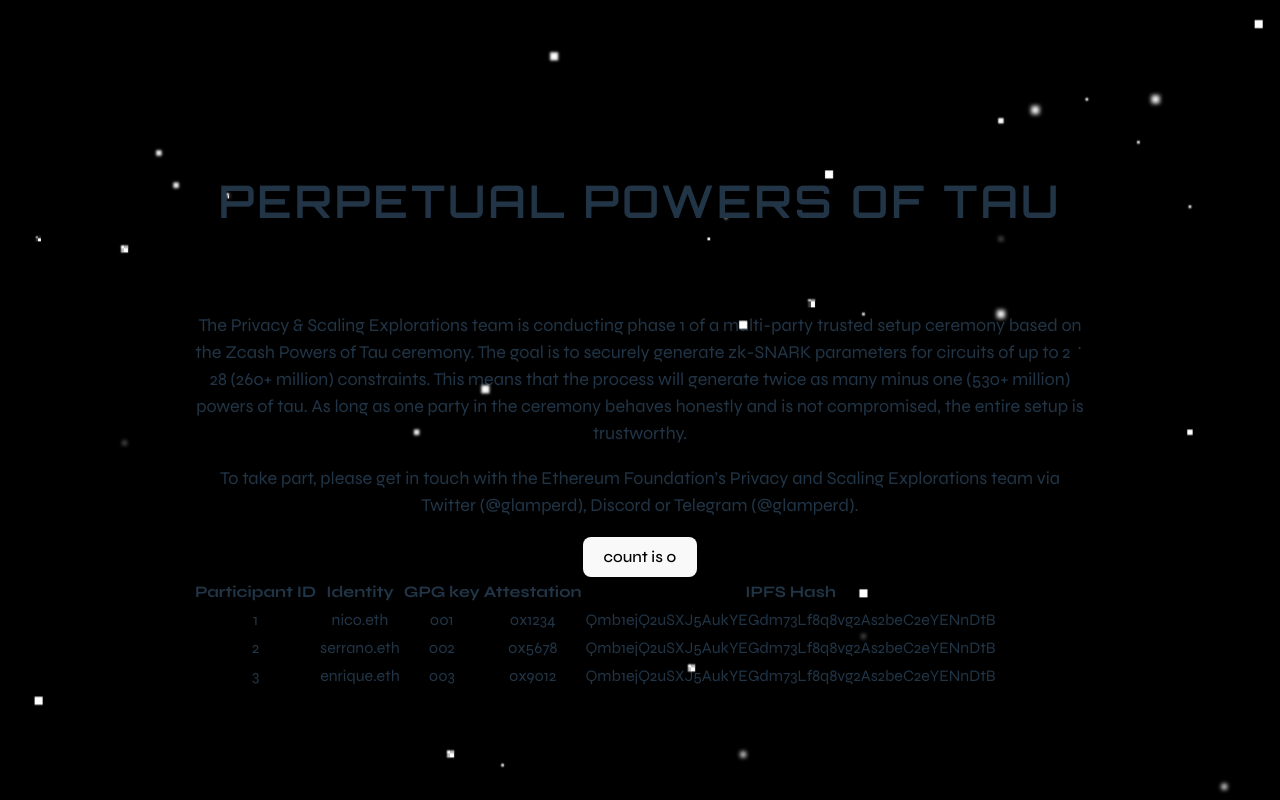
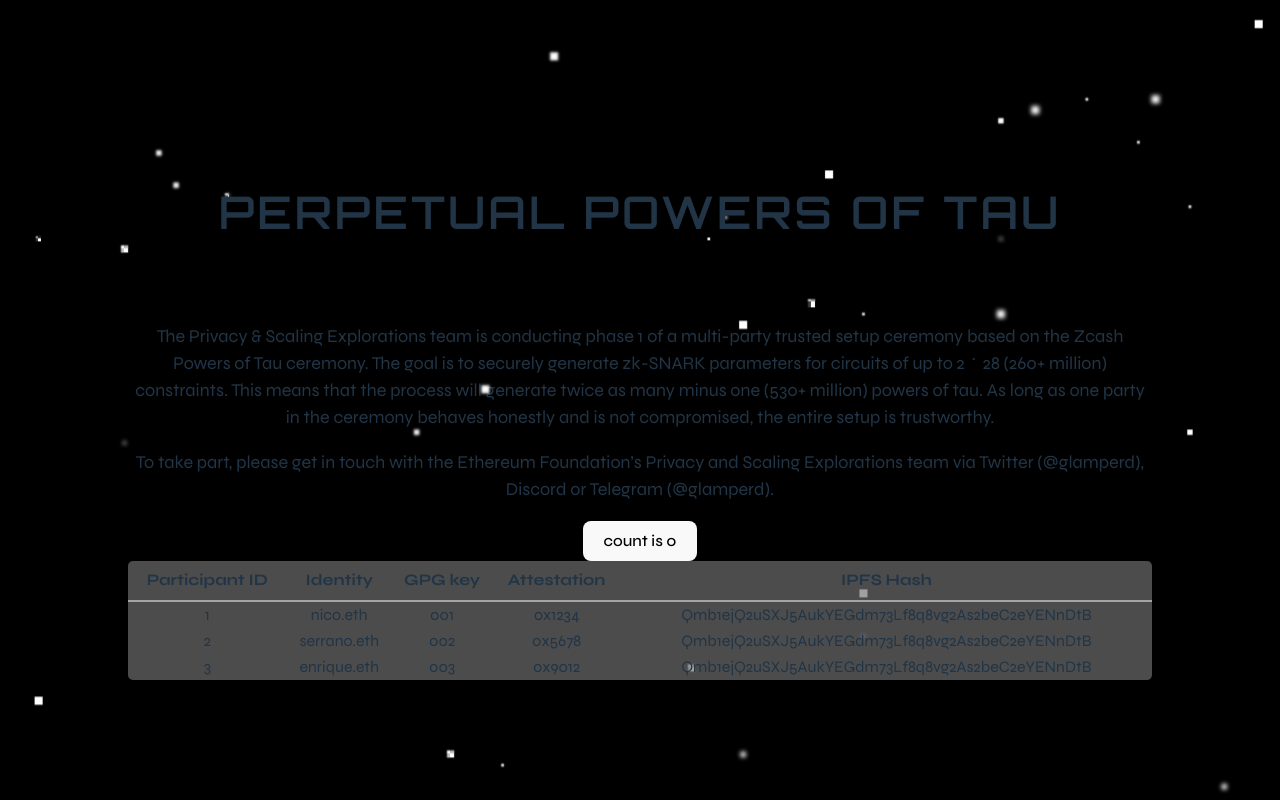
Before and after one commit to zkparty/perpetualpowersoftau-website, a React (Vite) app: page / in a window 1280 px wide. Built offline with nearby package versions, Linux system fonts and the light colour scheme.

Commit message:
table(feat): header border

```diff
--- a/src/App.tsx
+++ b/src/App.tsx
@@ -34,9 +34,9 @@
 }
 
 const Container = styled.div`
-  width: 70%;
+  width: 80%;
   margin: 0 auto;
-  max-width: 900px;
+  max-width: 1100px;
 `
 
 export default App
--- a/src/components/Table.tsx
+++ b/src/components/Table.tsx
@@ -1,3 +1,5 @@
+import styled from "styled-components"
+
 const Table = () => {
 
     const data = [
@@ -26,8 +28,8 @@
 
 
     return (
-        <table>
-            <thead>
+        <TableComponent>
+            <TableHeader>
                 <tr>
                     <th>Participant ID</th>
                     <th>Identity</th>
@@ -35,7 +37,7 @@
                     <th>Attestation</th>
                     <th>IPFS Hash</th>
                 </tr>
-            </thead>
+            </TableHeader>
             <tbody>
                 {data.map((record) => (
                     <tr key={record.participantId}>
@@ -47,8 +49,25 @@
                     </tr>
                 ))}
             </tbody>
-        </table>
+        </TableComponent>
     )
 }
 
+const TableComponent = styled.table`
+    position: relative;
+    z-index: 1;
+    width: 100%;
+    border-radius: 5px;
+    padding-block: 20px;
+    padding-inline: 30px;
+    background: #727272ab;
+    border-collapse: collapse;
+`
+
+const TableHeader = styled.thead`
+    height: 40px;
+    font-weight: 700;
+    border-bottom: 2px solid #a4a4a4;
+`
+
 export default Table
```
